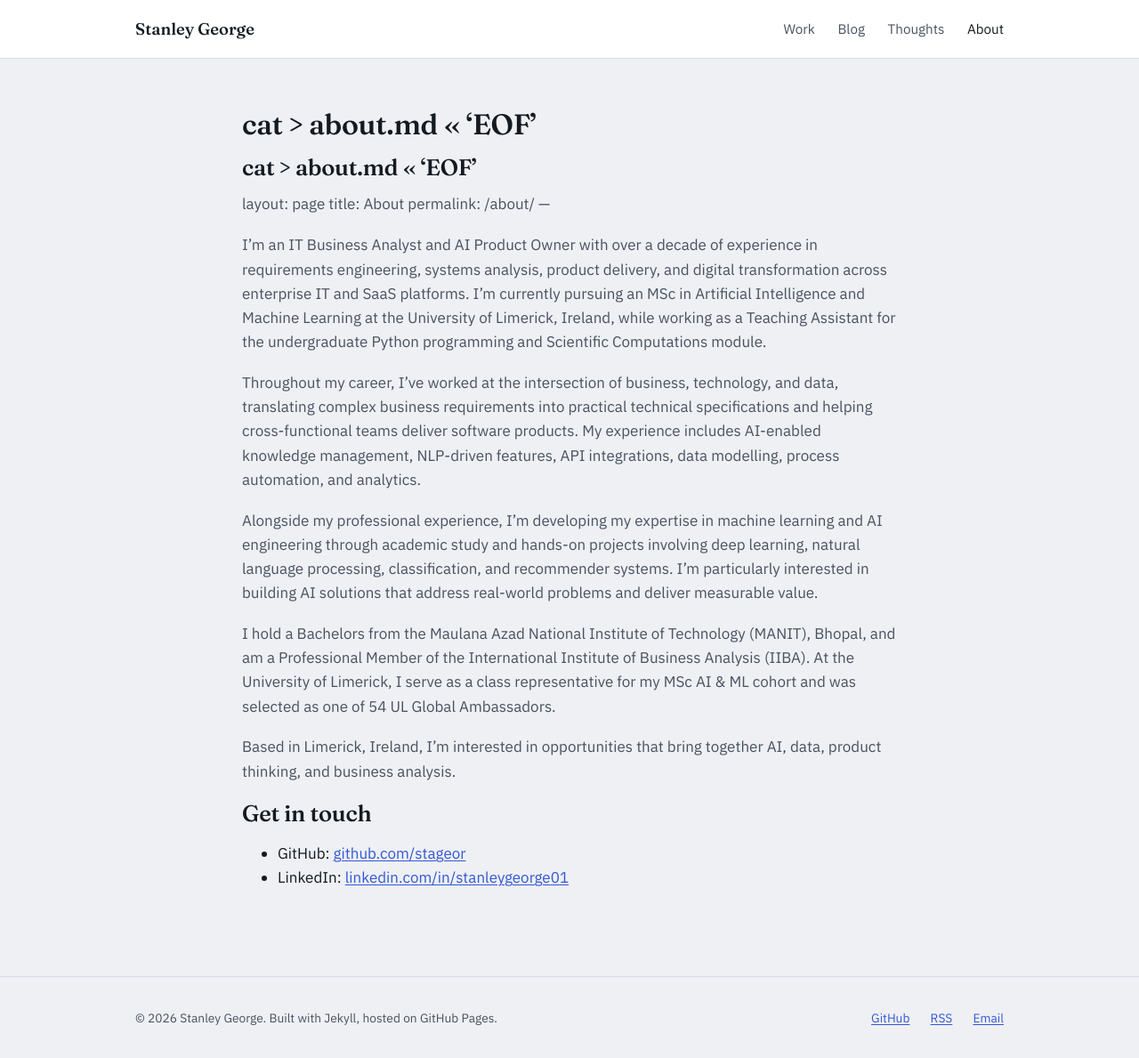
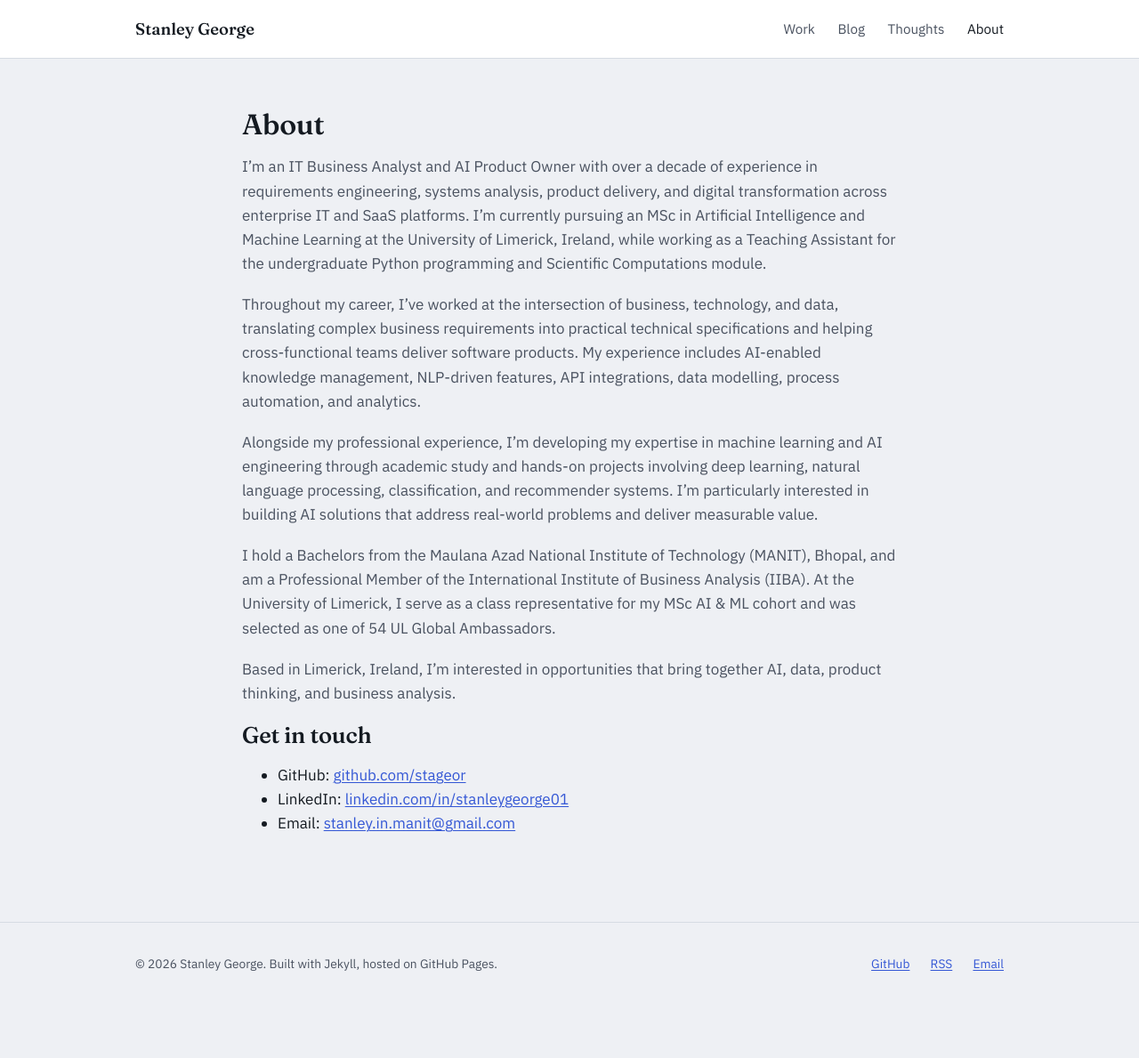
Before and after one commit to stageor/stageor.github.io, a Jekyll site: the page built from about.md, in a window 1280 px wide. Shown: the whole page at 89% size. Built offline with Jekyll 4.4.1, drawn with Linux system fonts in a browser that asks for light colours; our own code applies the rules of GitHub Pages for plain Markdown files; after the commit the page ends 1129 px from its top, so only the background shows below that.

Commit message:
Update about.md

```diff
--- a/about.md
+++ b/about.md
@@ -1,4 +1,3 @@
-cat > about.md << 'EOF'
 ---
 layout: page
 title: About
@@ -19,3 +18,4 @@ Based in Limerick, Ireland, I'm interested in opportunities that bring together
 
 - GitHub: [github.com/stageor](https://github.com/stageor)
 - LinkedIn: [linkedin.com/in/stanleygeorge01](https://linkedin.com/in/stanleygeorge01)
+- Email: [stanley.in.manit@gmail.com](mailto:stanley.in.manit@gmail.com)
```
